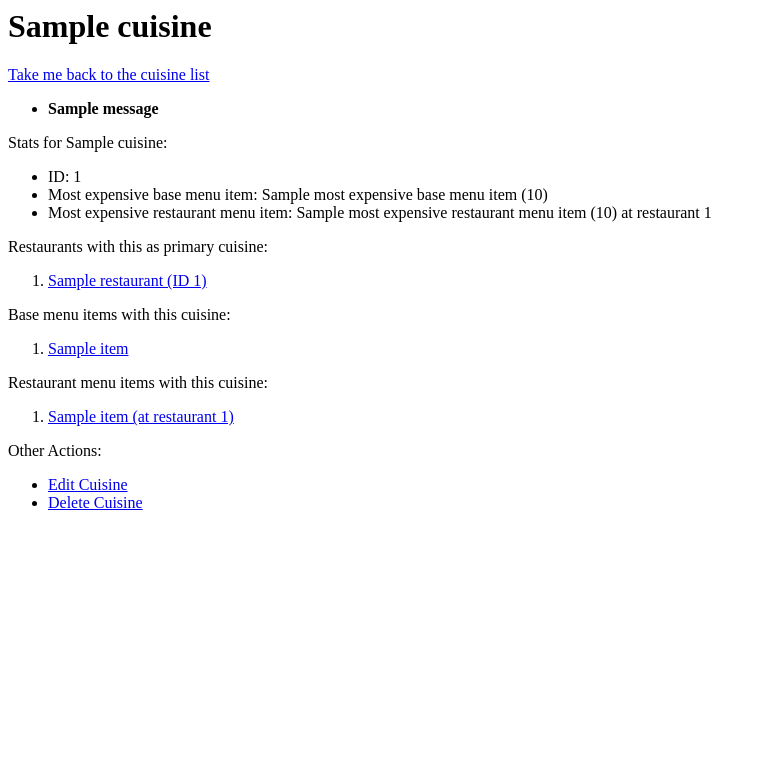
After one commit to ryanwc/ItemCatelog, a Flask app: template templates/Cuisine.html in a window 1280 px wide. The commit adds this page. Shown: the top 783 px of the page, without its empty margins (0-764 px from the left). Run offline with Flask 2, Linux system fonts and the light colour scheme; the template is opened without the code that fills it: most values are stand-ins (such as "Sample title", 1, 10 or a date in 2020); one stand-in notice (Sample message) is shown.

Commit message:
cuisine pages render

```diff
--- a/project.py
+++ b/project.py
@@ -42,21 +42,60 @@ def cuisines():
         return render_template("Cuisines.html",
                                cuisines=cuisines)
 
-@app.route('/cuisines/add/')
+@app.route('/cuisines/add/', methods=['GET', 'POST'])
 def addCuisine():
-        return render_template('AddCuisine.html')
+        if request.method == 'POST':
+
+            RestaurantManager.addCuisine(bleach.clean(request.form['name']))
+
+            flash("Cuisine '" + name + "' added to the database!")
+
+            return redirect(url_for('cuisines'))
+        else:
+
+            return render_template('AddCuisine.html')
 
 @app.route('/cuisines/<int:cuisine_id>/')
 def cuisine(cuisine_id):
-        return "cuisine " + str(cuisine_id)
+        cuisine = RestaurantManager.getCuisine(cuisine_id)
+        restaurants = RestaurantManager.getRestaurantsWithCuisine(cuisine_id)
+        baseMenuItems = RestaurantManager.\
+                        getBaseMenuItemsWithCuisine(cuisine_id)
+        restaurantMenuItems = RestaurantManager.\
+                              getRestaurantMenuItemsWithCuisine(cuisine_id)
+
+        mostExpensiveBaseMenuItem = baseMenuItems[0]
+        for item in baseMenuItems:
+            if item.price > mostExpensiveBaseMenuItem.price:
+                mostExpensiveBaseMenuItem = item
+
+        mostExpensiveRestaurantMenuItem = restaurantMenuItems[0]
+        for item in restaurantMenuItems:
+            if item.price > mostExpensiveRestaurantMenuItem.price:
+                mostExpensiveRestaurantMenuItem = item
+
+        return render_template("Cuisine.html",
+                               cuisine=cuisine,
+                               mostExpensiveBaseMenuItem=mostExpensiveBaseMenuItem,
+                               mostExpensiveRestaurantMenuItem=mostExpensiveRestaurantMenuItem,
+                               restaurants=restaurants,
+                               baseMenuItems=baseMenuItems,
+                               restaurantMenuItems=restaurantMenuItems)
 
 @app.route('/cuisines/<int:cuisine_id>/edit/')
 def editCuisine(cuisine_id):
         return "edit cuisine " + str(cuisine_id)
 
-@app.route('/cuisines/<int:cuisine_id>/delete/')
+@app.route('/cuisines/<int:cuisine_id>/delete/', methods=['GET', 'POST'])
 def deleteCuisine(cuisine_id):
-        return "delete cuisine " + str(cuisine_id)
+        cuisine = RestaurantManager.getCuisine(cuisine_id)
+
+        if request.method == 'POST':
+
+            redirect(url_for('cuisines'))
+        else:
+            return render_template("DeleteCuisine.html",
+                                   cuisine=cuisine)
 
 @app.route('/restaurants/')
 def restaurants():
@@ -85,7 +124,7 @@ def addRestaurant():
             flash("restaurant '" + name + "' with cuisine '" + cuisineName +\
                 "' added to the database!")
 
-            return redirect(url_for('Restaurants.html'))
+            return redirect(url_for('restaurants'))
         else:
 
             cuisines = RestaurantManager.getCuisines()
--- a/templates/AddRestaurant.html
+++ b/templates/AddRestaurant.html
@@ -44,7 +44,7 @@
 	<p>Restaruant Name:</p>
 	<input type='text' size='50' name='name'>
 
-<input type='submit' value='Create Restaurant'>
+	<input type='submit' value='Create Restaurant'>
 
 </form>
 
--- /dev/null
+++ b/templates/Cuisine.html
@@ -0,0 +1,95 @@
+<html>
+<body>
+	<h1 class='header'>{{cuisine.name}}</h1>
+
+	<p>
+		<a class='back' href="{{url_for('cuisines')}}">
+			Take me back to the cuisine list
+		</a>
+	</p>
+
+	{% with messages = get_flashed_messages() %}
+		{% if messages %}
+			<ul>
+				{% for message in messages %}
+					<li><strong>{{message}}</strong></li>
+				{% endfor %}
+			</ul>
+		{% endif %}
+	{% endwith %}
+	</div>
+
+	<div class='stats'>
+		<p>Stats for {{cuisine.name}}:</p>
+		<ul>
+			<li>ID: {{cuisine.id}}</li>
+			<li>Most expensive base menu item: {{mostExpensiveBaseMenuItem.name}}
+				({{mostExpensiveBaseMenuItem.price}})</li>
+			<li>Most expensive restaurant menu item:
+				{{mostExpensiveRestaurantMenuItem.name}}
+				({{mostExpensiveRestaurantMenuItem.price}}) at
+				restaurant {{mostExpensiveRestaurantMenuItem.restaurant_id}}</li>
+		</ul>
+
+		<div class='restaurants'>
+		<p>
+			Restaurants with this as primary cuisine:
+		</p>
+		<ol>
+			{% for restaurant in restaurants %}
+			<li>
+			<a href="{{url_for('restaurant',
+							   restaurant_id=restaurant.id)}}">
+				{{restaurant.name}} (ID {{restaurant.id}})</a>
+			</li>
+			{% endfor %}
+		</ol>
+		</div>
+
+		<div class='baseMenuItems'>
+		<p>
+			Base menu items with this cuisine:
+		</p>
+		<ol>
+			{% for item in baseMenuItems %}
+			<li>
+			<a href="{{url_for('baseMenuItem',
+							   baseMenuItem_id=item.id)}}">
+				{{item.name}}</a>
+			</li>
+			{% endfor %}
+		</ol>
+		</div>
+
+		<div class='restaurantMenuItems'>
+		<p>
+			Restaurant menu items with this cuisine:
+		</p>
+		<ol>
+			{% for item in restaurantMenuItems %}
+			<li>
+			<a href="{{url_for('restaurantMenuItem',
+							   restaurant_id=item.restaurant_id,
+							   restaurantMenuItem_id=item.id)}}">
+				{{item.name}} (at restaurant {{item.restaurant_id}})</a>
+			</li>
+			{% endfor %}
+		</ol>
+		</div>
+	</div>
+
+	<div class='actions'>
+	<p>Other Actions:</p>
+	<ul>
+		<li><a href="{{url_for('editCuisine',
+							   cuisine_id=cuisine.id)}}">
+			Edit Cuisine</a>
+		</li>
+		<li><a href="{{url_for('deleteCuisine',
+							   cuisine_id=cuisine.id)}}">
+			Delete Cuisine</a>
+		</li>
+	</ul>
+	</div>
+</body>
+</html>
```
Also changed, not shown: templates/AddCuisine.html (added, +31 -0 lines), templates/AddMenuItem.html (deleted, +0 -24 lines), templates/DeleteCuisine.html (added, +23 -0 lines), templates/EditCuisine.html (added, +34 -0 lines), 1 other file.
